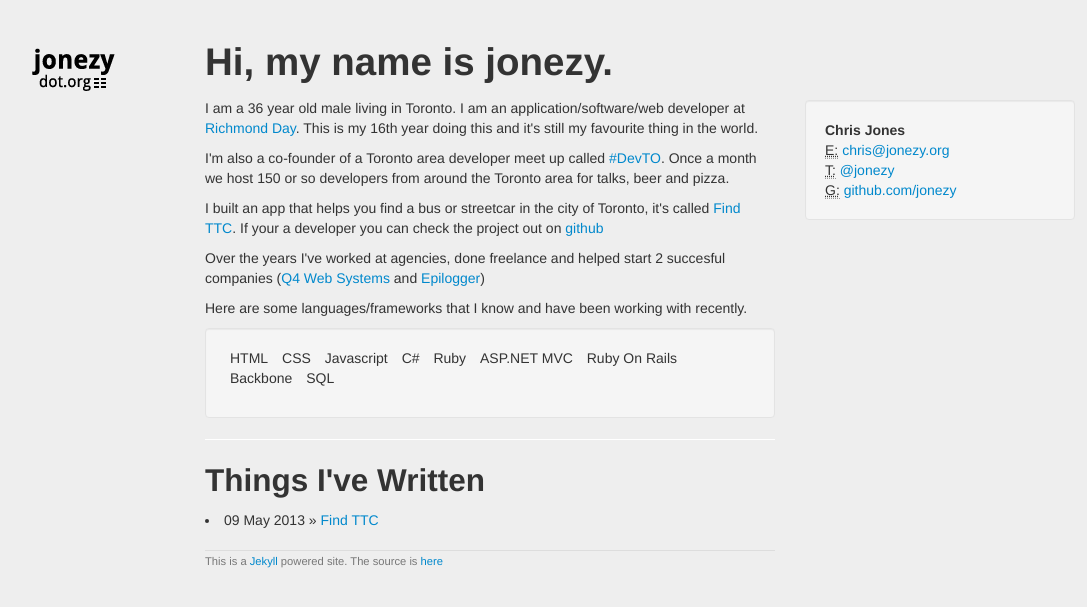
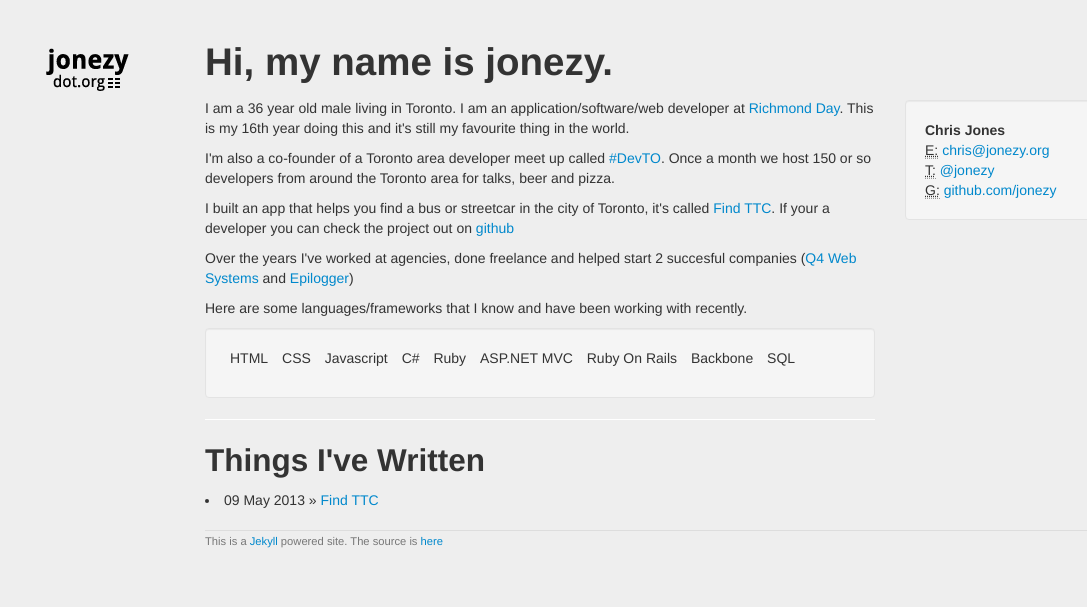
Before and after one commit to jonezy/jonezy.org, a Jekyll site: the page built from src/index.html, in a window 1280 px wide. Shown: the top 607 px of the page, without its empty margins (50-1137 px from the left). Built offline with Jekyll 4.4.1, drawn with Linux system fonts in a browser that asks for light colours.

Commit message:
site works better on phones now.
Signed-off-by: Chris Jones <chris@jonezy.org>

```diff
--- a/src/_layouts/default.html
+++ b/src/_layouts/default.html
@@ -5,23 +5,9 @@
 <title>{{ page.title }}</title>
 <meta name="viewport" content="width=device-width, initial-scale=1.0">
 <link href="/css/bootstrap.min.css" rel="stylesheet">
+<link href="/css/site.css" rel="stylesheet">
+
 <style>
-body {
-  margin-top:40px;
-  background:#e5e5e5;
-  background:#eee;
-}
-h1 {line-height:normal;margin:0 0 14px 0;}
-nav ul {margin-top:20px;}
- .nav-pills>.active>a,.nav-pills>.active>a:hover{color:#0088cc;background-color:#e5e5e5;}
-aside .well {margin-top:60px;}
-aside .well address {margin-bottom:0}
-dl#timeline dt {width:50px;}
-dl#timeline dd {margin-left:70px;}
-.page-title h1 {float:left;}
-.page-title p {float:right;margin-top:20px;}
-.meta {color:#AD6B00;}
-footer {margin-top:20px;border-top:solid 1px #ddd;font-size:80%;color:#777;}
 </style>
 
 <!-- HTML5 shim, for IE6-8 support of HTML5 elements -->
@@ -54,19 +40,12 @@
   <div class="row">
     <nav class="span2">
       <a href="/"><img src="/img/logo.png" /></a>
-      <ul class="nav nav-pills nav-stacked">
-        <!-- <li><a href="/">Home</a></li> -->
-        <!-- <li><a href="#">Blog</a></li> -->
-      </ul>
     </nav>
-    <section class="span6" id="content">
+    <section class="span10" id="content">
+      <div class="row">
+      <section class="span7">
       {{content}}
-
-      <footer>
-        <p>This is a <a href="http://jekyllrb.com/">Jekyll</a> powered site.  The source is <a href="http://github.com/jonezy/jonezy.org/">here</a></p>
-      </footer>
     </section>
-
     <aside class="span3">
       <div class="well">
         <address>
@@ -78,6 +57,13 @@
       </div>
     </aside>
   </div>
+
+      <footer>
+        <p>This is a <a href="http://jekyllrb.com/">Jekyll</a> powered site.  The source is <a href="http://github.com/jonezy/jonezy.org/">here</a></p>
+      </footer>
+    </section>
+
+  </div>
   <div class="row">
 
   </div>
--- /dev/null
+++ b/src/css/site.css
@@ -0,0 +1,18 @@
+body {
+  margin-top:40px;
+  background:#e5e5e5;
+  background:#eee;
+}
+h1 {line-height:normal;margin:0 0 14px 0;}
+nav {text-align:center;}
+nav img {max-width:100%;margin-bottom:20px;}
+nav ul {margin-top:20px;}
+ .nav-pills>.active>a,.nav-pills>.active>a:hover{color:#0088cc;background-color:#e5e5e5;}
+aside .well {margin-top:60px;}
+aside .well address {margin-bottom:0}
+dl#timeline dt {width:50px;}
+dl#timeline dd {margin-left:70px;}
+.page-title h1 {float:left;}
+.page-title p {float:right;margin-top:20px;}
+.meta {color:#AD6B00;}
+footer {margin-top:20px;border-top:solid 1px #ddd;font-size:80%;color:#777;}
```
